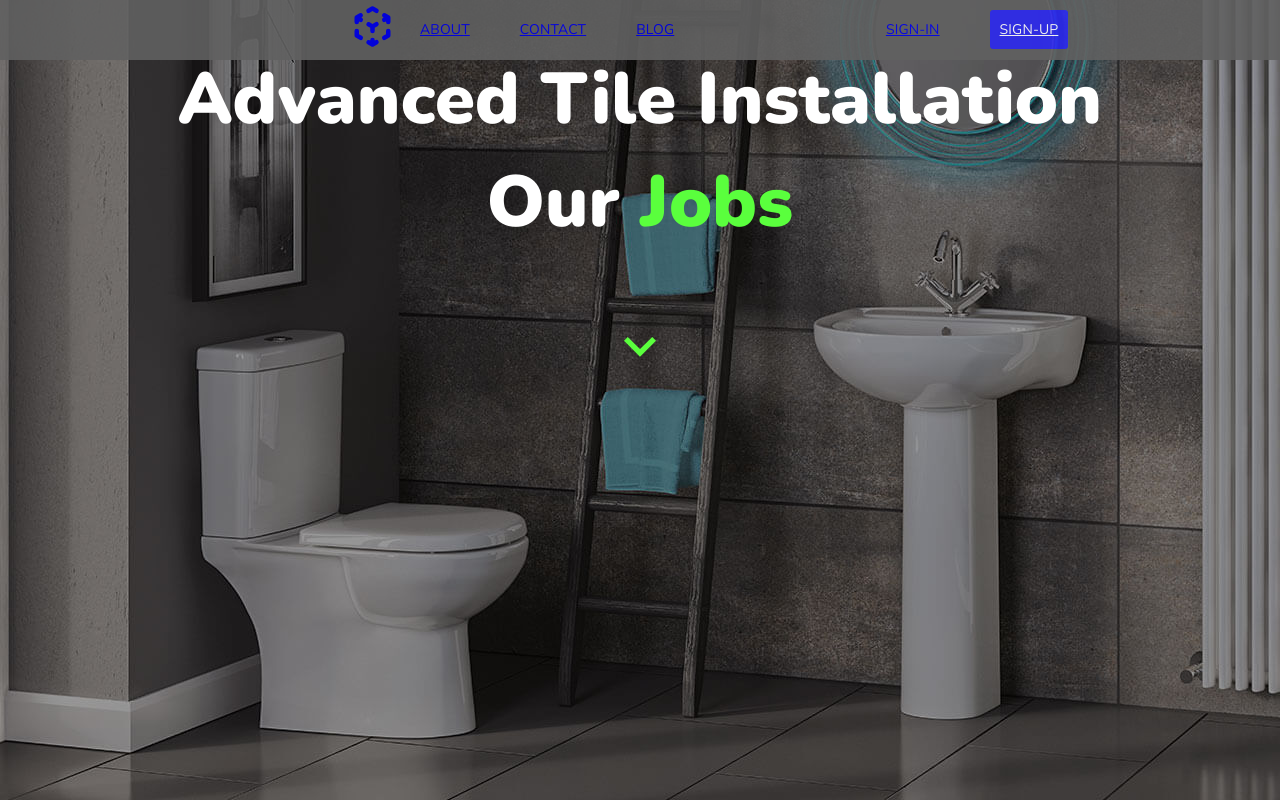
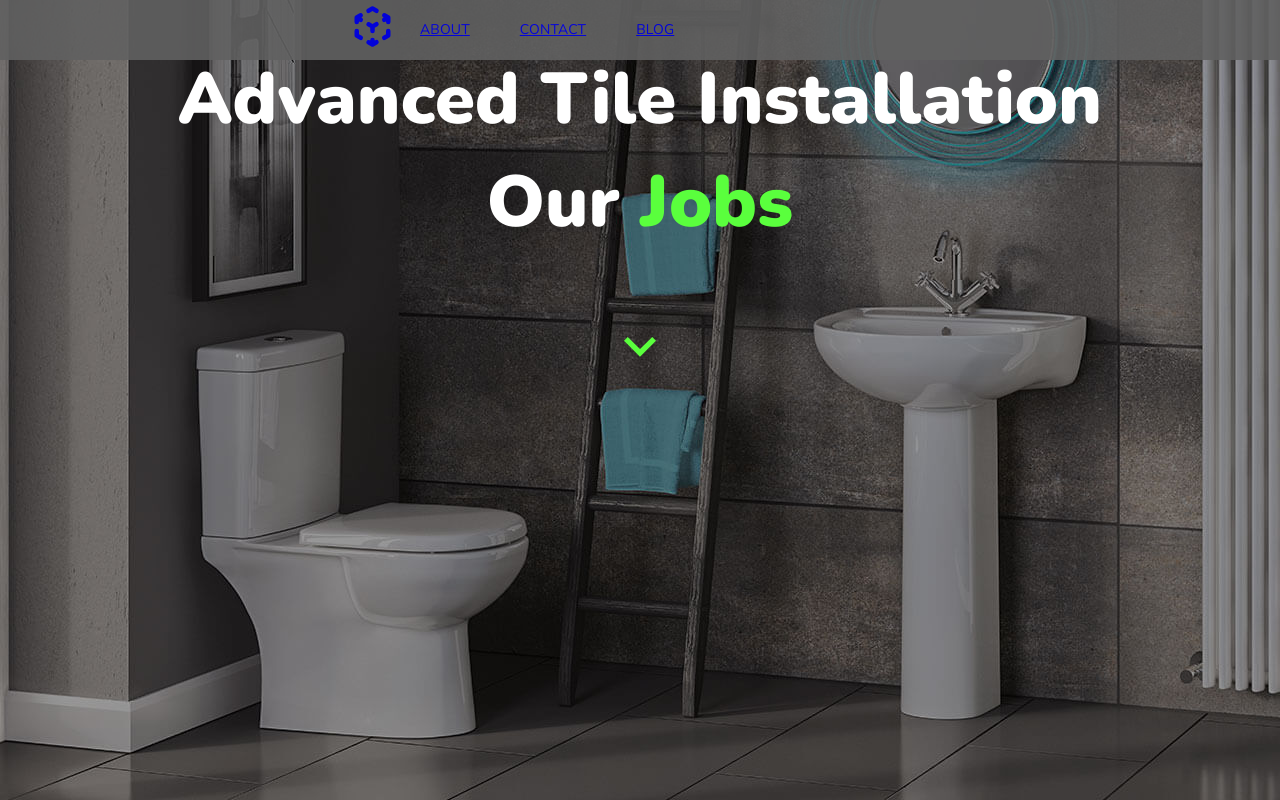
Before and after one commit to vitalii7777/tile-installation-landing, a React (Create React App) app in the folder client/: page / in a window 1280 px wide. Shown: the top 800 px of the page. Built offline with nearby package versions, Linux system fonts and the light colour scheme.

Commit message:
save working draf

```diff
--- a/client/src/components/Header/Head.js
+++ b/client/src/components/Header/Head.js
@@ -1,4 +1,5 @@
 import React, { useState } from "react";
+
 import { ReactComponent as CloseMenu } from "./icons/x.svg";
 import { ReactComponent as MenuIcon } from "./icons/menu.svg";
 import { ReactComponent as Logo } from "./icons/logo.svg";
@@ -17,35 +18,22 @@ export const Head = () => {
                     </a>
                 </div>
                 <ul className={click ? "nav-options active" : "nav-options"}>
+
                     <li className="option" onClick={closeMobileMenu}>
                         <a href="#">ABOUT</a>
                     </li>
+
                     <li className="option" onClick={closeMobileMenu}>
                         <a href="#">CONTACT</a>
                     </li>
+
                     <li className="option" onClick={closeMobileMenu}>
                         <a href="#">BLOG</a>
                     </li>
-                    <li className="option mobile-option" onClick={closeMobileMenu}>
-                        <a href="#">SIGN-IN</a>
-                    </li>
-                    <li className="option mobile-option" onClick={closeMobileMenu}>
-                        <a href="" className="sign-up">
-                            SIGN-UP
-                        </a>
-                    </li>
+
                 </ul>
             </div>
-            <ul className="signin-up">
-                <li className="sign-in" onClick={closeMobileMenu}>
-                    <a href="#">SIGN-IN</a>
-                </li>
-                <li onClick={closeMobileMenu}>
-                    <a href="" className="signup-btn">
-                        SIGN-UP
-                    </a>
-                </li>
-            </ul>
+
             <div className="mobile-menu" onClick={handleClick}>
                 {click ? (
                     <CloseMenu className="menu-icon" />
--- a/client/src/components/Header/header.css
+++ b/client/src/components/Header/header.css
@@ -38,27 +38,7 @@
 .option :hover {
     color: white;
 }
-.signin-up {
-    display: flex;
-    padding: 0px 5px;
-    list-style-type: none;
-}
-.sign-in {
-    padding-right: 50px;
-    align-self: center;
-}
-.sign-in :hover {
-    color: white;
-}
-.signup-btn {
-    padding: 10px 10px;
-    height: 2.4rem;
-    border-radius: 3px;
-    background: rgb(45, 42, 241);
-    color: white;
-    cursor: pointer;
-    align-items: center;
-}
+
 .mobile-menu {
     display: none;
 }
```
